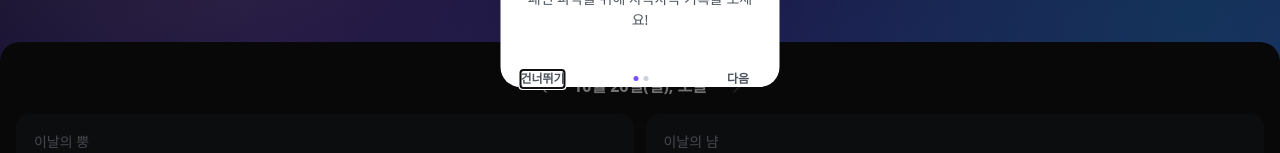
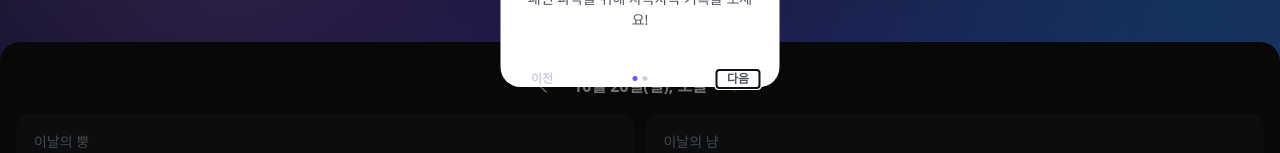
Before and after one commit to depromeet/dpm17-team4-client, a Next.js app in the folder web/: page /home in a window 1280 px wide. Shown: the part 487-640 px from the top of the page. Built offline with nearby package versions, Linux system fonts and the light colour scheme; no server answers.

Commit message:
fix(web): 이전 버튼으로 대체

```diff
--- a/web/src/app/(with-bottom-navigation)/home/_components/ui/Tutorial.tsx
+++ b/web/src/app/(with-bottom-navigation)/home/_components/ui/Tutorial.tsx
@@ -34,13 +34,16 @@ const Tutorial = ({ onClose }: TutorialProps) => {
       onClose();
     }
   };
-  const handleSkip = () => {
-    onClose();
+  const handlePreviousStep = () => {
+    if (step > 0) {
+      setStep((prev) => prev - 1);
+    }
   };
 
   const current = TUTORIAL_CONTENTS[step];
 
   const isLastStep = step === TUTORIAL_CONTENTS.length - 1;
+  const isFirstStep = step === 0;
   const buttonText = isLastStep ? '닫기' : '다음';
 
   return (
@@ -71,10 +74,11 @@ const Tutorial = ({ onClose }: TutorialProps) => {
         <section className="flex justify-between items-center p-5">
           <button
             type="button"
-            className="text-body4-sb text-gray-600 min-w-[43px]"
-            onClick={handleSkip}
+            className={`text-body4-sb min-w-[43px] ${isFirstStep ? "text-gray-300" : "text-gray-600"}`}
+            onClick={handlePreviousStep}
+            disabled={isFirstStep}
           >
-            건너뛰기
+            이전
           </button>
           <div className="flex gap-[5px]">
             {TUTORIAL_CONTENTS.map((item) => (
```
